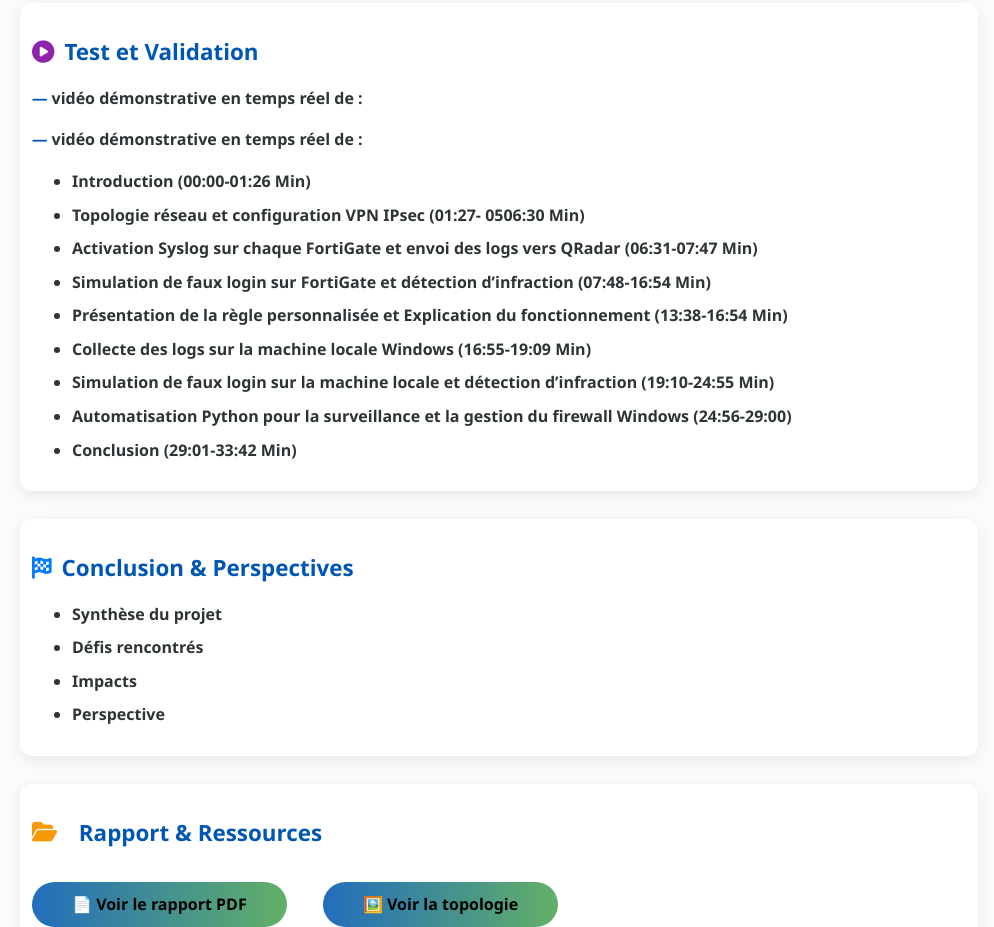
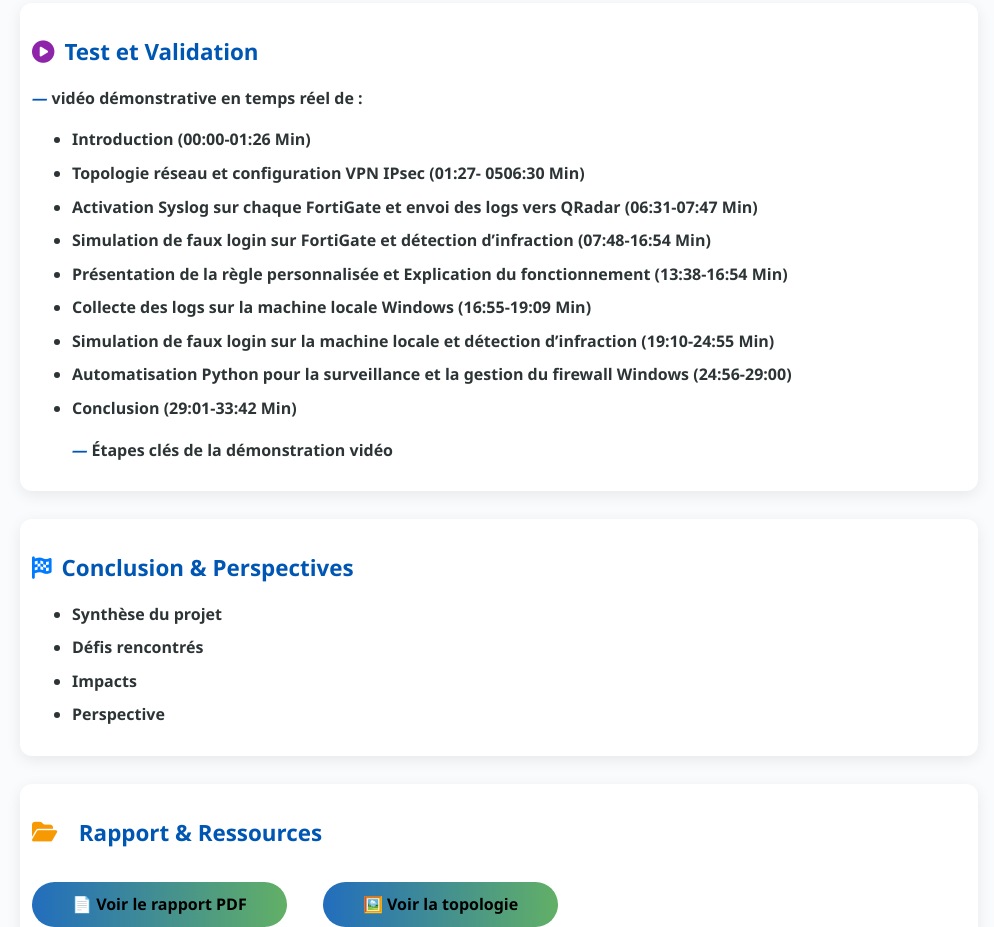
Before and after one commit to sadok005/Plan-PResentation, a plain HTML site: page index.html in a window 1280 px wide. Shown: the part 1378-2305 px from the top of the page, without its empty margins (141-1135 px from the left). Drawn offline with Linux system fonts and the light colour scheme.

Commit message:
Update index.html

```diff
--- a/index.html
+++ b/index.html
@@ -191,7 +191,7 @@
   <div class="card" id="demo">
       <h2><i class="fa-solid fa-play-circle fa-fade" style="color: #8e24aa;"></i> Test et Validation </h2>
      <p> <i class="first-line"> — </i> <strong>vidéo démonstrative en temps réel de :</strong></p>
-     <p> <i class="first-line"> — </i> <strong>vidéo démonstrative en temps réel de :</strong></p>
+
       <ul>
         <li><strong>Introduction (00:00-01:26 Min) </strong></li>
         <li><strong>Topologie réseau et configuration VPN IPsec (01:27- 0506:30 Min) </strong></li>
@@ -202,6 +202,7 @@
         <li><strong>Simulation de faux login sur la machine locale et détection d’infraction (19:10-24:55 Min)</strong></li>
         <li><strong>Automatisation Python pour la surveillance et la gestion du firewall Windows (24:56-29:00)</strong></li>
         <li><strong>Conclusion (29:01-33:42 Min)</strong></li>
+         <p> <i class="first-line"> — </i> <strong>Étapes clés de la démonstration vidéo</strong></p>
     </ul>
     </div>
 
```
